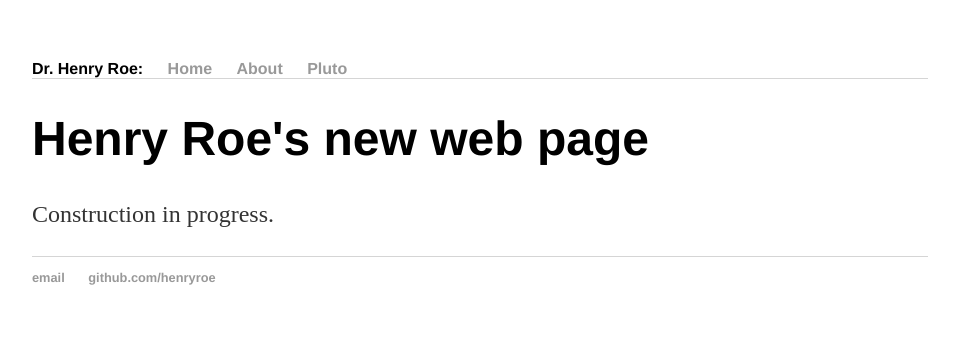
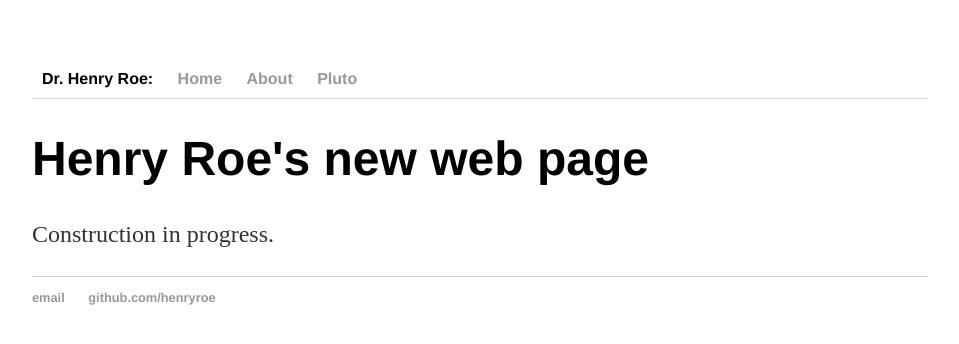
Before and after one commit to henryroe/henryroe.github.io, a Jekyll site: the page built from index.html, in a window 1280 px wide. Shown: the top 344 px of the page, without its empty margins (160-1119 px from the left). Built offline with Jekyll 4.4.1, drawn with Linux system fonts in a browser that asks for light colours.

Commit message:
Update main.css

```diff
--- a/css/main.css
+++ b/css/main.css
@@ -4,7 +4,7 @@ body {
 }
 nav ul {
     font-family:'Helvetica', 'Arial', 'Sans-Serif';
-    padding: 0px;
+    padding: 10px;
     list-style: none;
     font-weight: bold;
     border-bottom: 1px solid #d5d5d5;
```
